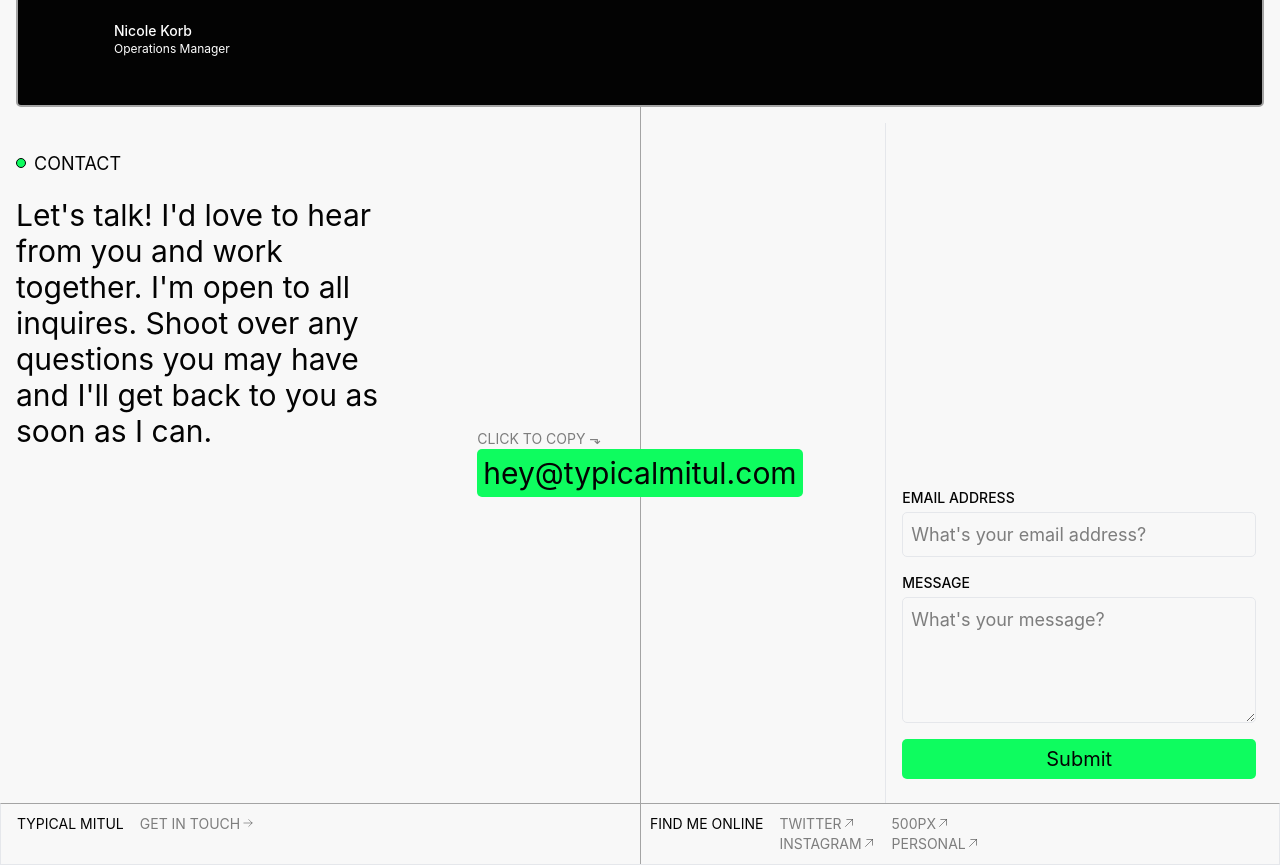
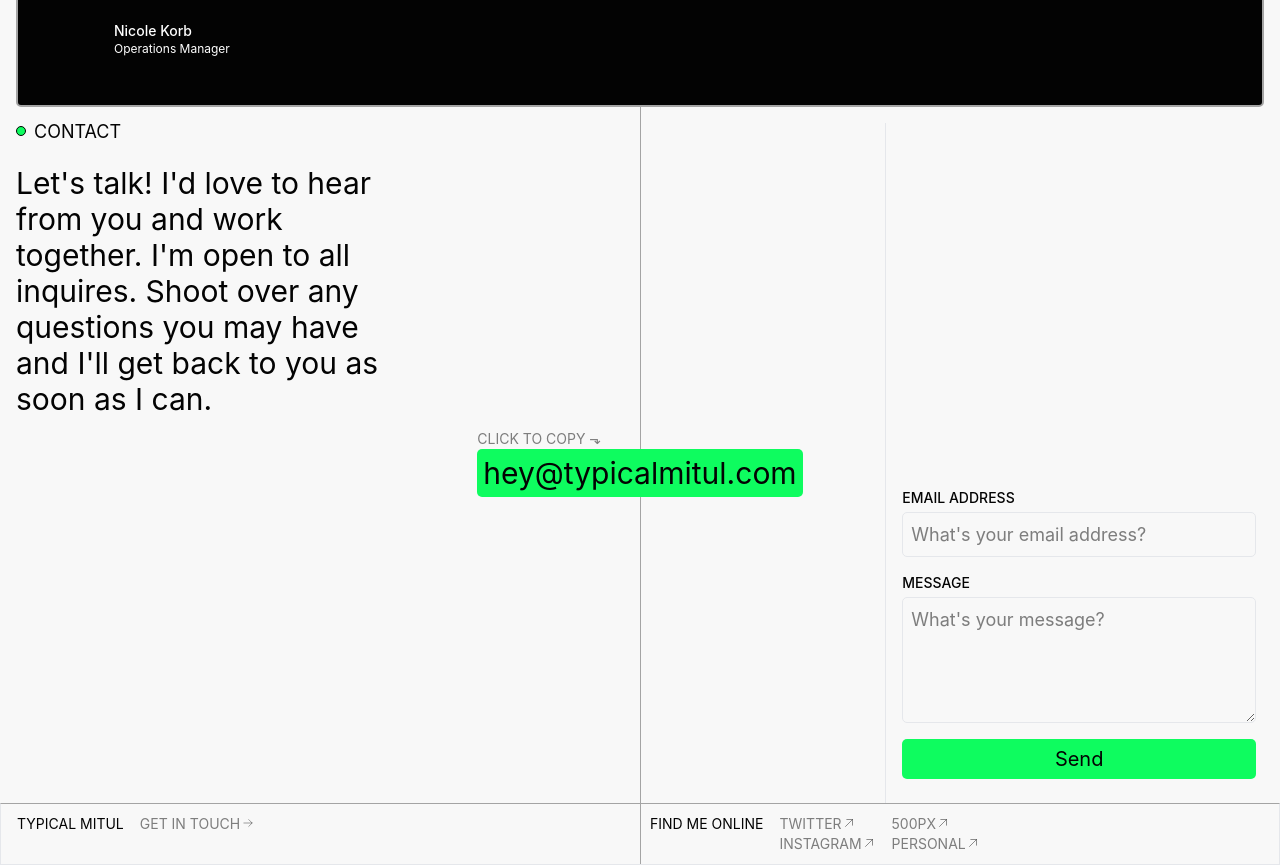
Before and after one commit to nazabis0223/scroll_smooth, a Next.js app: page / in a window 1280 px wide. Shown: the part 4480-5345 px from the top of the page. Built offline with nearby package versions, Linux system fonts and the light colour scheme.

Commit message:
install formspree

```diff
--- a/components/sections/Contact.js
+++ b/components/sections/Contact.js
@@ -1,4 +1,5 @@
 import { useState } from "react";
+import { useForm, ValidationError } from "@formspree/react";
 import { Text } from "@components";
 import useCopyToClipboard from "../../hooks/useCopyToClipboard";
 
@@ -44,6 +45,79 @@ const Field = ({ label, children }) => {
   );
 };
 
+
+
+
+
+
+
+
+
+
+
+const Form = () => {
+const [state, handleSubmit] = useForm("moqbabyl");
+const [inputs, setInputs] = useState({
+  email: "",
+  message: "",
+});
+
+ const handleOnChange = (e) => {
+   e.persist();
+   setInputs((prev) => ({
+     ...prev,
+     [e.target.id]: e.target.value,
+   }));
+ };
+if (state.succeeded) {
+  return <p>Thanks for joining!</p>;
+}
+
+
+
+  return (
+    <div>
+      <form className="grid w-full grid-flow-row gap-4" onSubmit={handleSubmit}>
+        <Field label="Email Address">
+          <input
+            className="px-2 py-2 transition border rounded text-md bg-eggshell focus:bg-white focus-state placeholder:text-dark/50"
+            placeholder="What's your email address?"
+            id="email"
+            type="email"
+            name="email"
+            onChange={handleOnChange}
+            required
+            value={inputs.email}
+          />
+        </Field>
+        <Field label="Message">
+          <textarea
+            className="px-2 py-2 transition border rounded text-md bg-eggshell focus:bg-white focus-state placeholder:text-dark/50"
+            placeholder="What's your message?"
+            rows={4}
+            id="message"
+            name="message"
+            onChange={handleOnChange}
+            required
+            value={inputs.message}
+          />
+        </Field>
+        <button
+          type="submit"
+          disabled={state.submitting}
+          className="p-1.5 rounded bg-yolk hover:bg-yolk/50 transition text-dark text-xl"
+        >
+          Send
+        </button>
+      </form>
+    </div>
+  );
+}
+
+
+
+
+
 const Contact = () => {
   const [value, copy] = useCopyToClipboard();
 
@@ -51,7 +125,7 @@ const Contact = () => {
     <>
       <div style={{ height: "85vh" }}>
         <div className="grid w-full h-full grid-cols-1 md:grid-cols-2 lg:grid-cols-3 gap-x-12">
-          <div className="flex flex-col p-6 mt-4 md:p-4 gap-y-6">
+          <div className="flex flex-col px-6 md:px-4 gap-y-6">
             <div className="flex items-center leading-none uppercase gap-x-2">
               <span className="w-2.5 h-2.5 rounded bg-yolk border border-dark -mt-0.5" />
               <h2>Contact</h2>
@@ -72,24 +146,7 @@ const Contact = () => {
             </button>
           </div>
           <div className="flex flex-col justify-end col-span-1 p-6 md:pl-4 md:border-l">
-            <form className="grid w-full grid-flow-row gap-4 ">
-              <Field label="Email Address">
-                <input
-                  className="px-2 py-2 transition border rounded text-md bg-eggshell focus:bg-white focus-state placeholder:text-dark/50"
-                  placeholder="What's your email address?"
-                />
-              </Field>
-              <Field label="Message">
-                <textarea
-                  className="px-2 py-2 transition border rounded text-md bg-eggshell focus:bg-white focus-state placeholder:text-dark/50"
-                  placeholder="What's your message?"
-                  rows={4}
-                />
-              </Field>
-              <button className="p-1.5 rounded bg-yolk hover:bg-yolk/50 transition text-dark text-xl">
-                Submit
-              </button>
-            </form>
+            <Form />
           </div>
         </div>
       </div>
```
